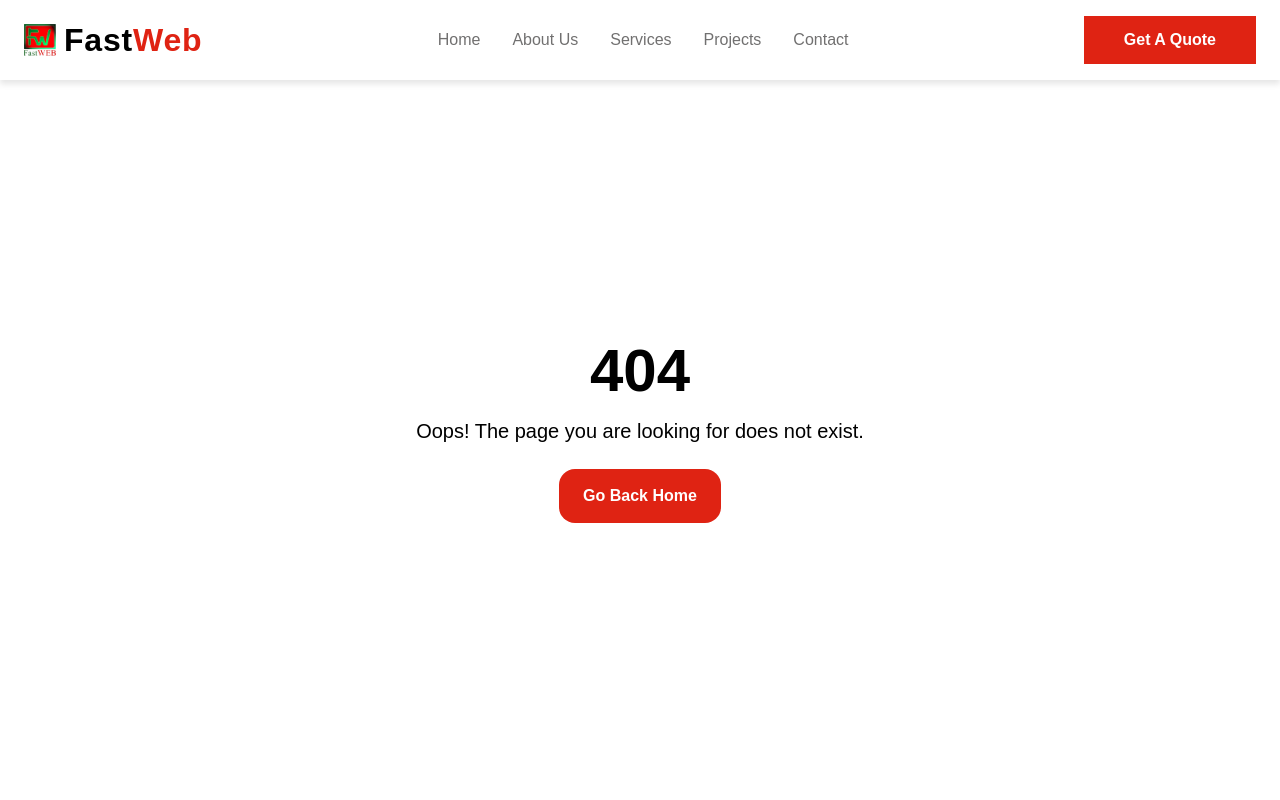
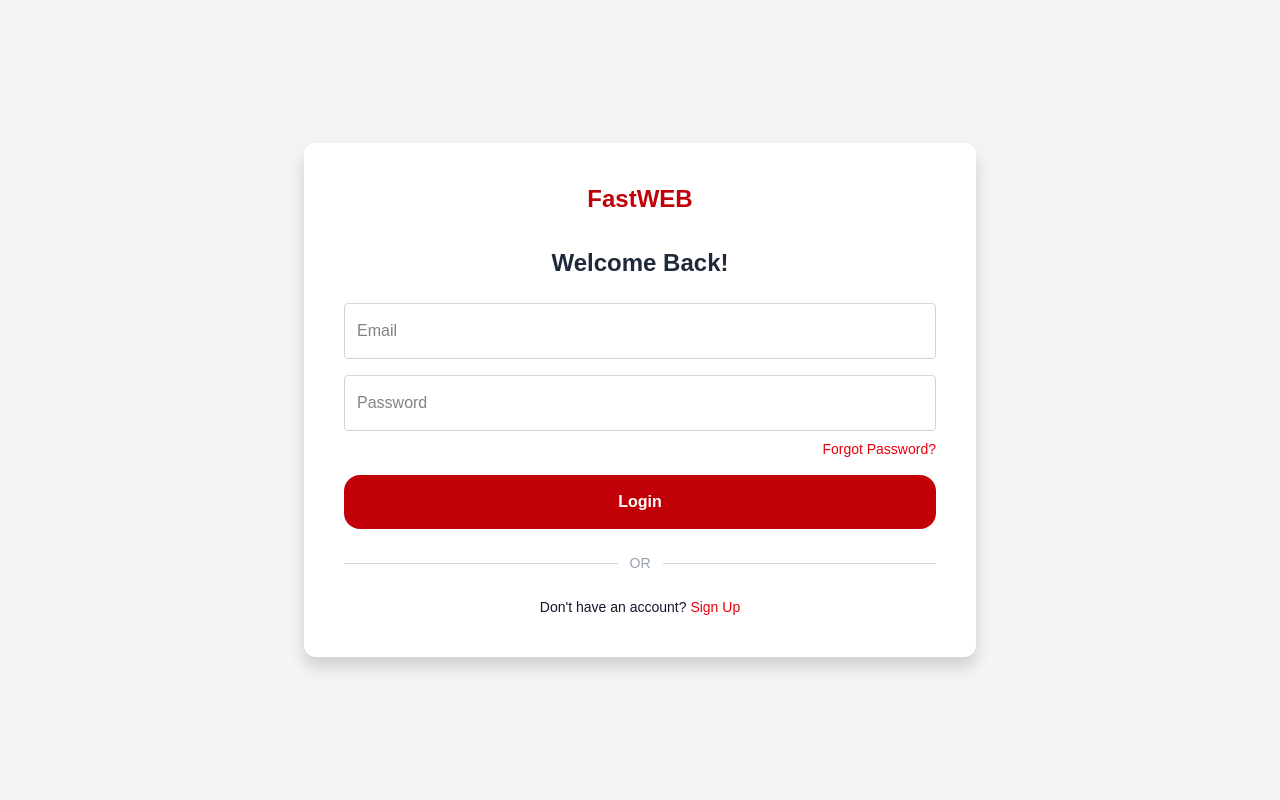
Before and after one commit to fastweb-cm/company-website, a React (Vite) app in the folder app/: page /auth in a window 1280 px wide. Shown: the top 800 px of the page. Built offline with nearby package versions, Linux system fonts and the light colour scheme.

Commit message:
Add authentication layout, login and forgot password pages

```diff
--- a/app/src/components/router.jsx
+++ b/app/src/components/router.jsx
@@ -8,7 +8,9 @@
 import About from "../pages/About";
 import Project from "../pages/Project";
 import ProjectDetails from "../pages/ProjectDetails";
-
+import AuthLayout from "../layouts/AuthLayout";
+import ForgotPassword from "../pages/ForgotPassword";
+import Login from "../pages/Login";
 
 const router = createBrowserRouter([
   {
@@ -24,7 +26,15 @@
       { path: "/projects/:slug", element: <ProjectDetails /> },
       { path: "*", element: <NotFound /> },
     ],
-  },
+  },{
+    path: "/auth",
+    element: <AuthLayout />,
+    children: [
+     {index: true, element: <Login />},
+      {path: "forgot-password",element: <ForgotPassword />},
+      {path: "login", element: <Login />},
+    ],
+  }
 ]);
 
 export default router;
--- /dev/null
+++ b/app/src/layouts/AuthLayout.jsx
@@ -0,0 +1,18 @@
+import React from "react";
+import { Outlet } from "react-router-dom";
+
+const AuthLayout = () => {
+  return (
+<div className="min-h-screen flex items-center justify-center bg-gray-100 w-screen">
+        <div className="w-full max-w-2xl p-10 bg-white shadow-lg rounded-xl">
+        <h1 className="text-2xl font-bold text-center text-red-700 mb-8">
+          FastWEB
+        </h1>
+
+        <Outlet />
+      </div>
+    </div>
+  );
+};
+
+export default AuthLayout;
--- /dev/null
+++ b/app/src/pages/ForgotPassword.jsx
@@ -0,0 +1,23 @@
+import React from 'react'
+import { Link } from 'react-router-dom';
+
+const ForgotPassword = () => {
+  return (
+    <div>
+      <h2 className='text-2xl font-bold mb-4 text-center text-gray-800'>Reset your Password</h2>
+
+      <p className='text-center text-gray-500 mb-6'>Enter your email address and we'll send you a link to reset your password.</p>
+   <input type="email"
+   placeholder='Enter your email'
+   className='w-full border p-2 mb-4 text-gray-950 border-gray-300 rounded
+   focus:outline-none focus:ring-2 focus:ring-red-500' />
+
+   <button className='w-full bg-red-700 text-white p-2 rounded hover:bg-red-800 transition'>Send Reset Link</button>
+
+    <div className=' text-center mt-4'>
+      <Link to="/auth/login" className='text-red-700 text-sm hover:underline'>Back to Login</Link>
+    </div>
+    </div>);
+};
+
+export default ForgotPassword
--- /dev/null
+++ b/app/src/pages/Login.jsx
@@ -0,0 +1,40 @@
+import React from 'react'
+import { Link } from 'react-router-dom'
+
+const Login = () => {
+  return (
+    <div>
+      <h2 className='text-2xl font-bold
+      text-center mb-6 text-gray-800'>Welcome Back!</h2>
+
+        <input type="email" placeholder='Email' className='w-full border p-3 border-gray-300 text-gray-950 rounded mb-4
+        focus:outline-none focus:ring-2 focus:ring-red-500' />
+
+
+    <input type="password" placeholder='Password' className='w-full border p-3 text-gray-950 border-gray-300 rounded mb-2
+    focus:outline-none focus:ring-2 focus:ring-red-500' />
+
+    <div className='flex justify-end mb-4'>
+       < Link to="/auth/forgot-password"
+       className=' text-sm text-red-600 hover:underline'>Forgot Password?</Link>
+    </div>
+
+    <button className='w-full bg-red-700 text-white p-3 rounded-2xl
+    font-semibold hover:bg-red-800 transition'>Login</button>
+
+
+    <div className='flex items-center my-6'>
+      <div className='flex-grow h-px bg-gray-300'></div>
+      <span className='px-3 text-gray-400 text-sm'>OR</span>
+      <div className='flex-grow h-px bg-gray-300'></div>
+    </div>
+
+
+    <p className='text-center text-gray-900 text-sm '>Don't have an account? <Link to="/auth/signup" className='text-red-600 hover:underline'>Sign Up</Link></p>
+    {/* <span className='text-blue-500 cursor-pointer hover:underline'>Sign up</span> */}
+
+    </div>
+  );
+};
+
+export default Login
```
